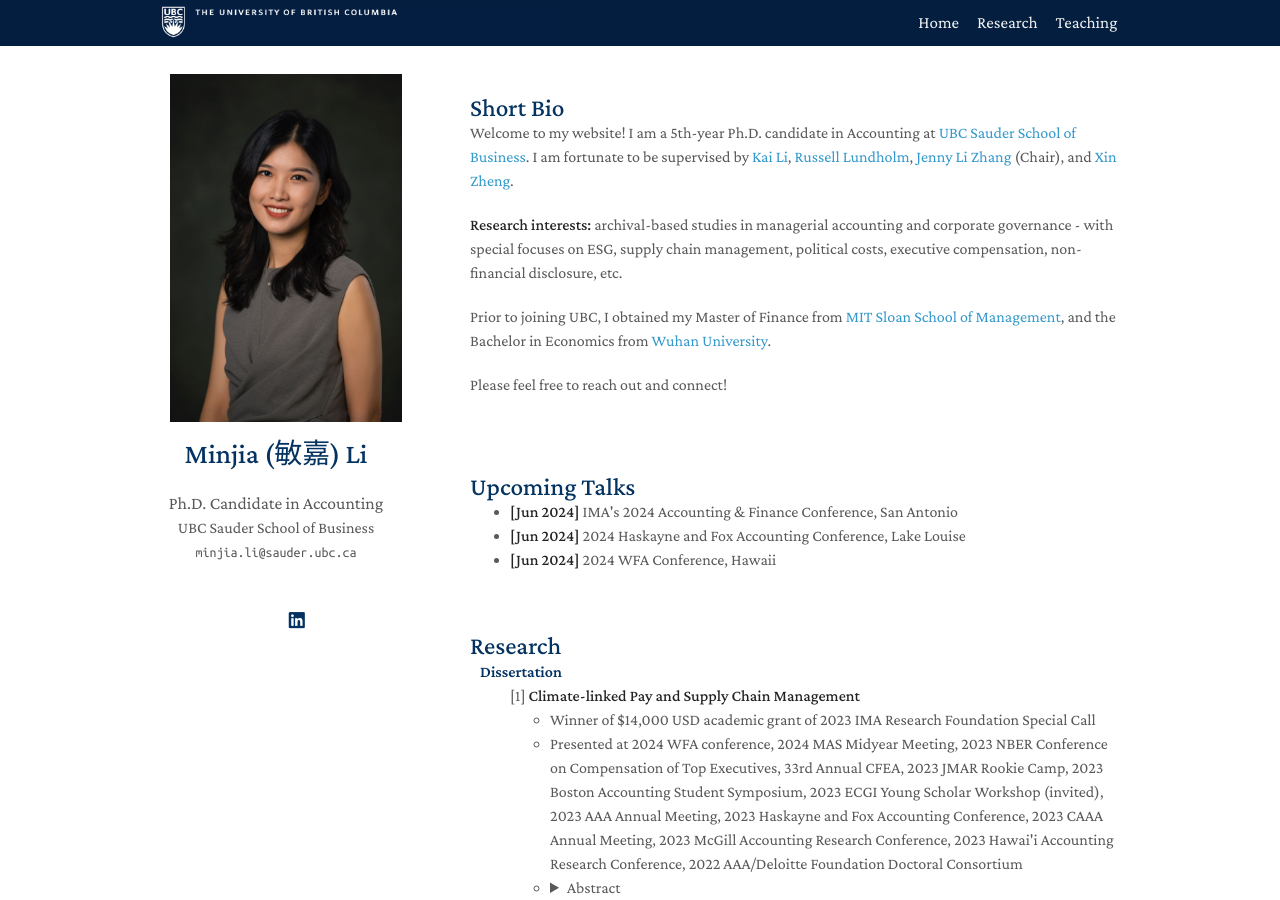
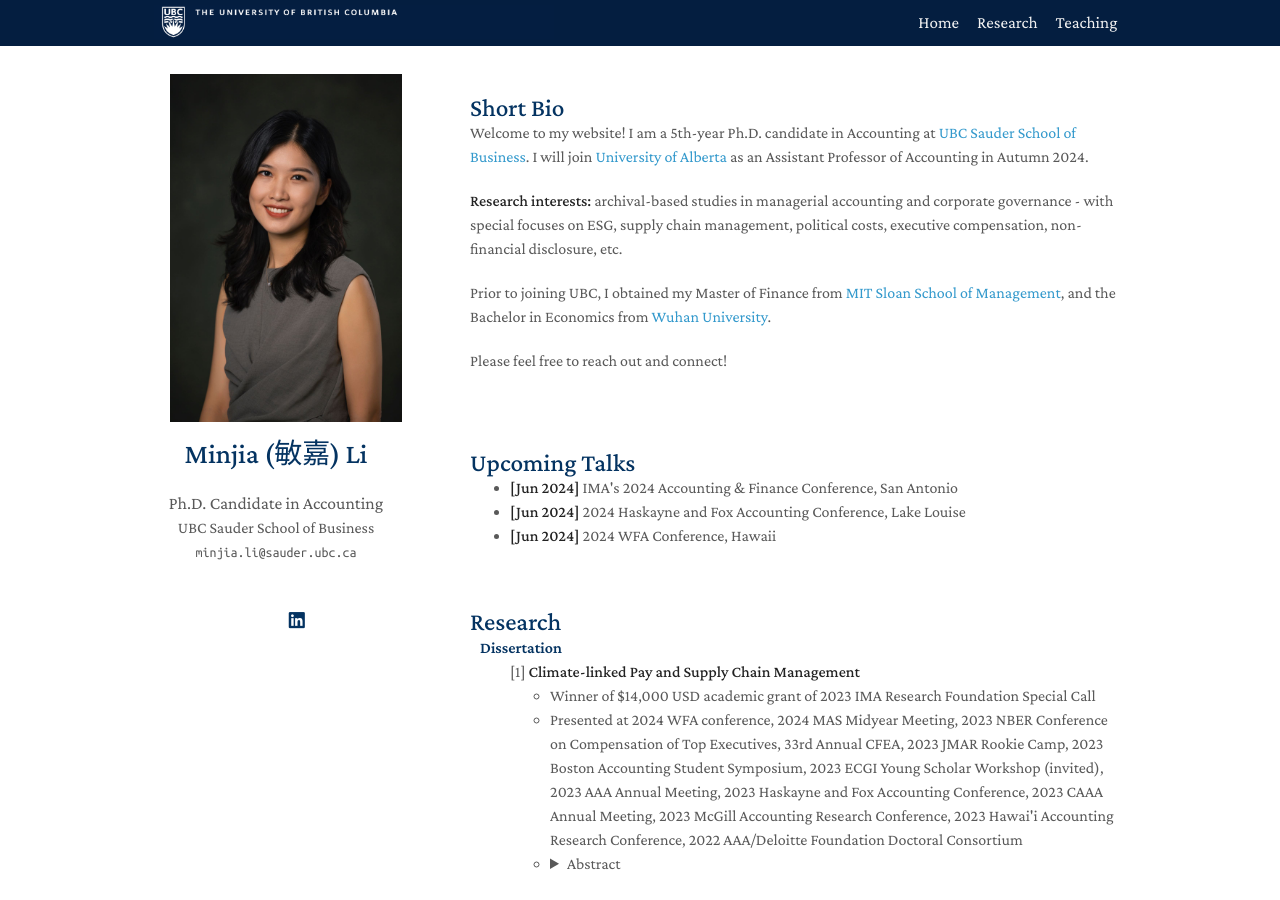
Before and after one commit to zeyang1225/zeyang1225.github.io, a Jekyll site: the page built from index.md, in a window 1280 px wide and 900 px high. Built offline with Jekyll 4.4.1, drawn with Linux system fonts in a browser that asks for light colours; nearby versions of some CDN libraries; a style sheet for code colours, icons or effects is not loaded.

Commit message:
Update home.md

```diff
--- a/_includes/home.md
+++ b/_includes/home.md
@@ -2,7 +2,7 @@
 <h2 id="bio" style="margin: 2px 0px 0px;">
 <br> Short Bio   </h2>
 
-Welcome to my website! I am a 5th-year Ph.D. candidate in Accounting at <a href="https://www.sauder.ubc.ca/">UBC Sauder School of Business</a>. I am fortunate to be supervised by <a href="https://sites.google.com/view/kaili/home">Kai Li</a>, <a href="https://www.sauder.ubc.ca/people/russell-lundholm">Russell Lundholm</a>, <a href="https://www.sauder.ubc.ca/people/jenny-li-zhang">Jenny Li Zhang</a> (Chair), and <a href="https://www.drxinzheng.com/">Xin Zheng</a>.
+Welcome to my website! I am a 5th-year Ph.D. candidate in Accounting at <a href="https://www.sauder.ubc.ca/">UBC Sauder School of Business</a>. I will join <a href="https://www.ualberta.ca/business/index.html/">University of Alberta</a> as an Assistant Professor of Accounting in Autumn 2024.
 
 <strong>Research interests:</strong> archival-based studies in managerial accounting and corporate governance - with special focuses on ESG, supply chain management, political costs, executive compensation, non-financial disclosure, etc.
 
```
